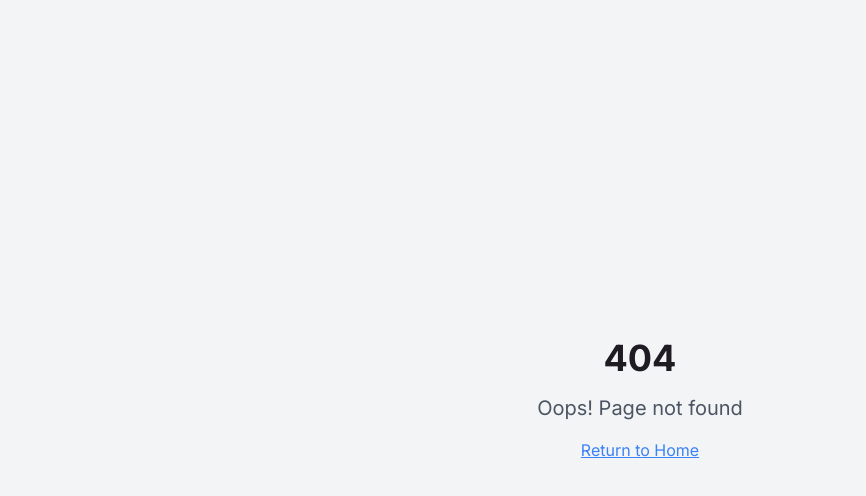
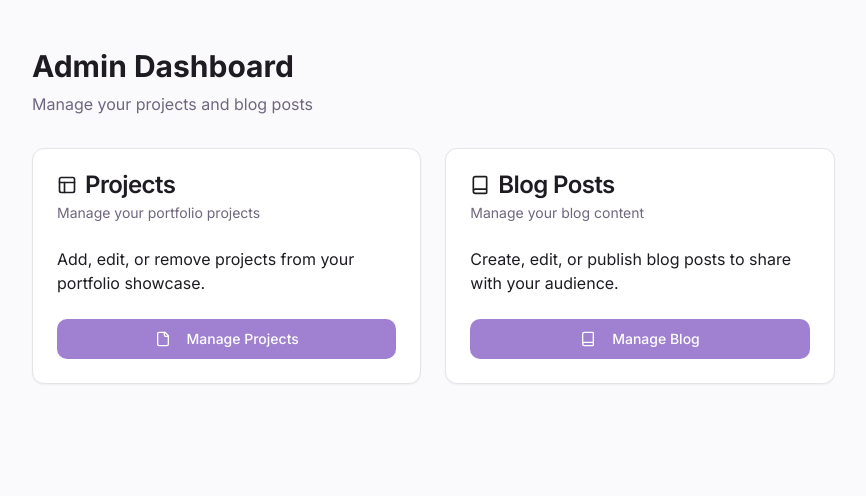
Before and after one commit to kelseaconrad19/finally-creative-canvas, a React (Vite) app: page /admin in a window 1280 px wide. Before the commit this address had no page. Shown: the top 496 px of the page, without its empty margins (0-866 px from the left). Built offline with nearby package versions, Linux system fonts and the light colour scheme.

Commit message:
feat: Add admin dashboard
Add a main admin page with options to create projects or blog posts.

```diff
--- a/src/App.tsx
+++ b/src/App.tsx
@@ -6,6 +6,7 @@ import { QueryClient, QueryClientProvider } from "@tanstack/react-query";
 import { BrowserRouter, Routes, Route } from "react-router-dom";
 import Index from "./pages/Index";
 import NotFound from "./pages/NotFound";
+import Admin from "./pages/Admin";
 import AdminProjects from "./pages/AdminProjects";
 import AdminBlog from "./pages/AdminBlog";
 import BlogList from "./pages/BlogList";
@@ -21,6 +22,7 @@ const App = () => (
       <BrowserRouter>
         <Routes>
           <Route path="/" element={<Index />} />
+          <Route path="/admin" element={<Admin />} />
           <Route path="/admin/projects" element={<AdminProjects />} />
           <Route path="/admin/blog" element={<AdminBlog />} />
           <Route path="/blog" element={<BlogList />} />
--- a/src/components/Navbar.tsx
+++ b/src/components/Navbar.tsx
@@ -2,6 +2,7 @@
 import React, { useState, useEffect } from 'react';
 import { Button } from '@/components/ui/button';
 import { Menu, X } from 'lucide-react';
+import { Link } from 'react-router-dom';
 
 const Navbar = () => {
   const [isScrolled, setIsScrolled] = useState(false);
@@ -31,6 +32,9 @@ const Navbar = () => {
         <nav className="hidden md:flex items-center space-x-6">
           <NavLinks />
           <Button className="bg-brand-orange hover:bg-brand-orange/90">Get in Touch</Button>
+          <Button variant="ghost" asChild>
+            <Link to="/admin">Admin</Link>
+          </Button>
         </nav>
 
         <button
@@ -47,6 +51,9 @@ const Navbar = () => {
           <div className="container flex flex-col space-y-4">
             <NavLinks mobile />
             <Button className="bg-brand-orange hover:bg-brand-orange/90 w-full">Get in Touch</Button>
+            <Button variant="ghost" asChild className="w-full">
+              <Link to="/admin">Admin</Link>
+            </Button>
           </div>
         </div>
       )}
--- /dev/null
+++ b/src/pages/Admin.tsx
@@ -0,0 +1,69 @@
+
+import React from 'react';
+import { Link } from 'react-router-dom';
+import { Layout, Grid, File, Book } from 'lucide-react';
+import { Button } from '@/components/ui/button';
+import { Card, CardContent, CardDescription, CardFooter, CardHeader, CardTitle } from '@/components/ui/card';
+
+const Admin = () => {
+  return (
+    <div className="container mx-auto py-12">
+      <div className="mb-8">
+        <h1 className="text-3xl font-bold mb-2">Admin Dashboard</h1>
+        <p className="text-muted-foreground">Manage your projects and blog posts</p>
+      </div>
+
+      <div className="grid gap-6 md:grid-cols-2 lg:grid-cols-3">
+        {/* Projects Admin Card */}
+        <Card className="hover-card">
+          <CardHeader>
+            <CardTitle className="flex items-center gap-2">
+              <Layout className="h-5 w-5" />
+              Projects
+            </CardTitle>
+            <CardDescription>
+              Manage your portfolio projects
+            </CardDescription>
+          </CardHeader>
+          <CardContent>
+            <p>Add, edit, or remove projects from your portfolio showcase.</p>
+          </CardContent>
+          <CardFooter>
+            <Button asChild className="w-full">
+              <Link to="/admin/projects">
+                <File className="mr-2" />
+                Manage Projects
+              </Link>
+            </Button>
+          </CardFooter>
+        </Card>
+
+        {/* Blog Admin Card */}
+        <Card className="hover-card">
+          <CardHeader>
+            <CardTitle className="flex items-center gap-2">
+              <Book className="h-5 w-5" />
+              Blog Posts
+            </CardTitle>
+            <CardDescription>
+              Manage your blog content
+            </CardDescription>
+          </CardHeader>
+          <CardContent>
+            <p>Create, edit, or publish blog posts to share with your audience.</p>
+          </CardContent>
+          <CardFooter>
+            <Button asChild className="w-full">
+              <Link to="/admin/blog">
+                <Book className="mr-2" />
+                Manage Blog
+              </Link>
+            </Button>
+          </CardFooter>
+        </Card>
+      </div>
+    </div>
+  );
+};
+
+export default Admin;
```
